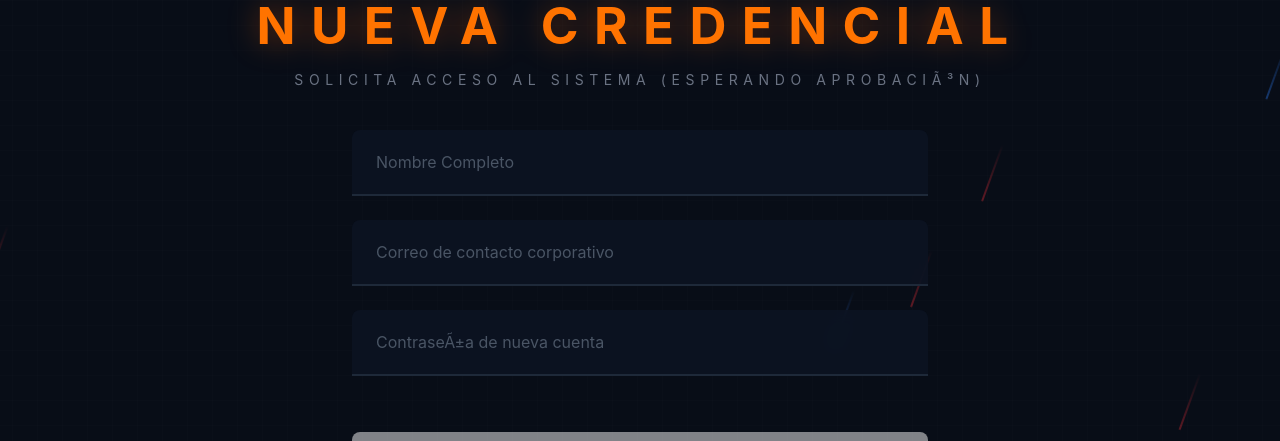
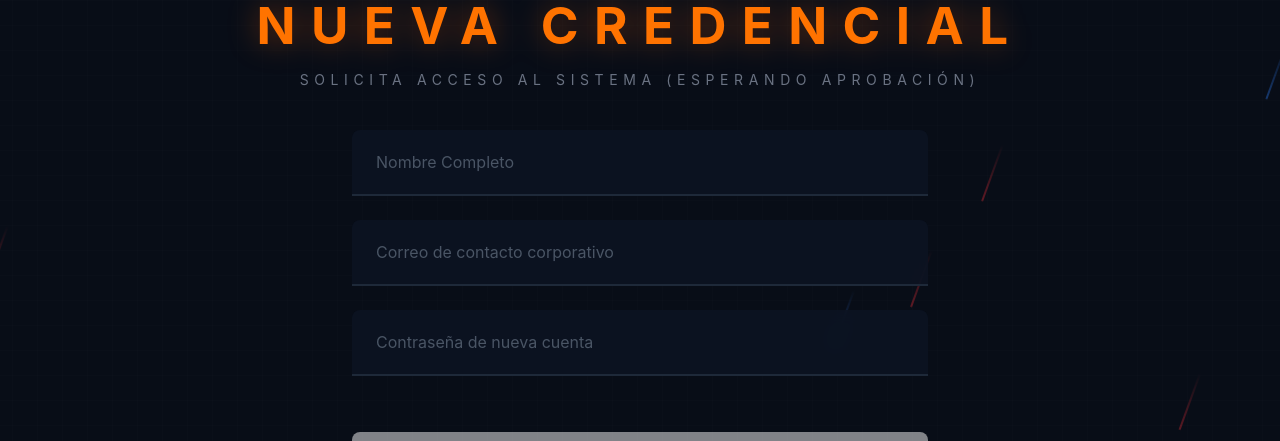
Before and after one commit to yairolvera25-dev/Proyecto_Refaccionaria, a Vue app in the folder frontend-web/: page /registro in a window 1280 px wide. Shown: the part 137-578 px from the top of the page. Built offline with nearby package versions, Linux system fonts and the light colour scheme; no server answers.

Commit message:
feature/cambuos9

```diff
--- a/frontend-web/src/features/auth/views/Register.vue
+++ b/frontend-web/src/features/auth/views/Register.vue
@@ -14,9 +14,9 @@ const erroresZod = reactive({ nombre: '', email: '', password: '' });
 
 // Validaciones Zod Estrictas
 const registerSchema = z.object({
-  nombre: z.string().min(1, 'El nombre no puede estar vacÃ­o').min(3, 'El nombre debe tener al menos 3 letras'),
-  email: z.string().min(1, 'El correo no puede estar vacÃ­o').email('Formato de correo invÃ¡lido'),
-  password: z.string().min(3, 'MÃ­nimo 3 caracteres')
+  nombre: z.string().min(1, 'El nombre no puede estar vacío').min(3, 'El nombre debe tener al menos 3 letras'),
+  email: z.string().min(1, 'El correo no puede estar vacío').email('Formato de correo inválido'),
+  password: z.string().min(3, 'Mínimo 3 caracteres')
 });
 
 import { computed } from 'vue';
@@ -39,7 +39,7 @@ const solicitarRol = async () => {
     if (fieldErrors.email) erroresZod.email = fieldErrors.email._errors[0];
     if (fieldErrors.password) erroresZod.password = fieldErrors.password._errors[0];
 
-    mensaje.texto = "Error. Corrige los campos resaltados en neÃ³n naranja.";
+    mensaje.texto = "Error. Corrige los campos resaltados en neón naranja.";
     mensaje.tipo = 'error';
     return;
   }
@@ -53,7 +53,7 @@ const solicitarRol = async () => {
       nombre_rol: 'Consultor' // Default role unless overridden
     });
 
-    mensaje.texto = "ÂSolicitud enviada. Queda pendiente de aprobación por un administrador.";
+    mensaje.texto = "Solicitud enviada. Queda pendiente de aprobación por un administrador.";
     mensaje.tipo = 'success';
 
     setTimeout(() => {
@@ -77,7 +77,7 @@ const solicitarRol = async () => {
 
       <div class="text-center w-full mb-10">
         <h1 class="text-3xl md:text-5xl font-bold tracking-[0.3em] mb-4 drop-shadow-[0_0_15px_rgba(255,100,0,0.4)] text-[#ff7300]">NUEVA CREDENCIAL</h1>
-        <p class="text-xs md:text-sm text-gray-500 tracking-[0.4em] uppercase">Solicita acceso al sistema (Esperando AprobaciÃ³n)</p>
+        <p class="text-xs md:text-sm text-gray-500 tracking-[0.4em] uppercase">Solicita acceso al sistema (Esperando Aprobación)</p>
       </div>
 
       <div class="w-full max-w-xl mx-auto flex flex-col items-center">
@@ -97,7 +97,7 @@ const solicitarRol = async () => {
           </div>
 
           <div class="relative">
-            <input v-model="form.password" type="password" placeholder="ContraseÃ±a de nueva cuenta" :class="['w-full bg-[#0d1424]/80 backdrop-blur-sm border-b-2 rounded-t-lg px-6 py-5 text-white placeholder-gray-600 outline-none transition-all duration-300 text-base', erroresZod.password ? 'border-[#ff5e00] shadow-[0_0_15px_rgba(255,94,0,0.5)] focus:border-[#ff5e00]' : 'border-gray-800 focus:border-gray-500']">
+            <input v-model="form.password" type="password" placeholder="Contraseña de nueva cuenta" :class="['w-full bg-[#0d1424]/80 backdrop-blur-sm border-b-2 rounded-t-lg px-6 py-5 text-white placeholder-gray-600 outline-none transition-all duration-300 text-base', erroresZod.password ? 'border-[#ff5e00] shadow-[0_0_15px_rgba(255,94,0,0.5)] focus:border-[#ff5e00]' : 'border-gray-800 focus:border-gray-500']">
             <p v-if="erroresZod.password" class="mt-2 text-[#ff5e00] text-xs font-bold drop-shadow-[0_0_5px_rgba(255,94,0,0.8)] tracking-wide">{{ erroresZod.password }}</p>
           </div>
 
```
